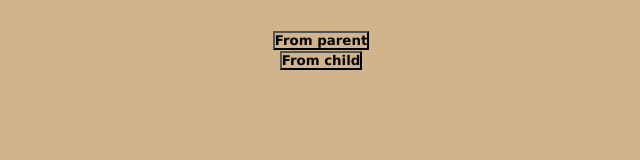
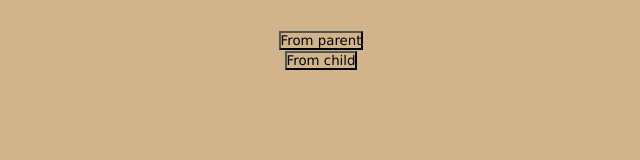
Before and after one commit to Empire688682/React-Tutoria, a React (Vite) app: page / in a window 1280 px wide. Shown: the top 160 px of the page, without its empty margins (324-964 px from the left). Built offline with nearby package versions, Linux system fonts and the light colour scheme.

Commit message:
Update index.css

```diff
--- a/src/index.css
+++ b/src/index.css
@@ -4,5 +4,4 @@
   box-sizing: border-box;
   background-color: tan;
   font-family: Verdana, Geneva, Tahoma, sans-serif;
-  font-weight: bolder;
 }
```
